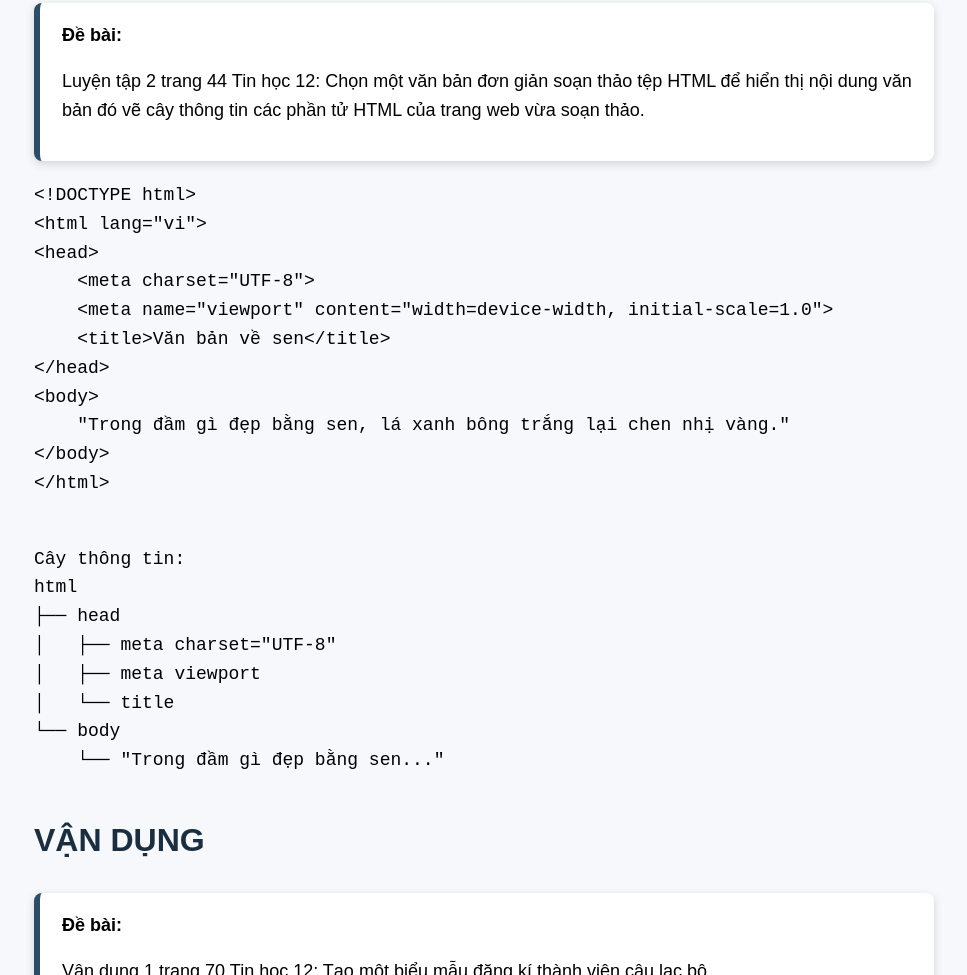
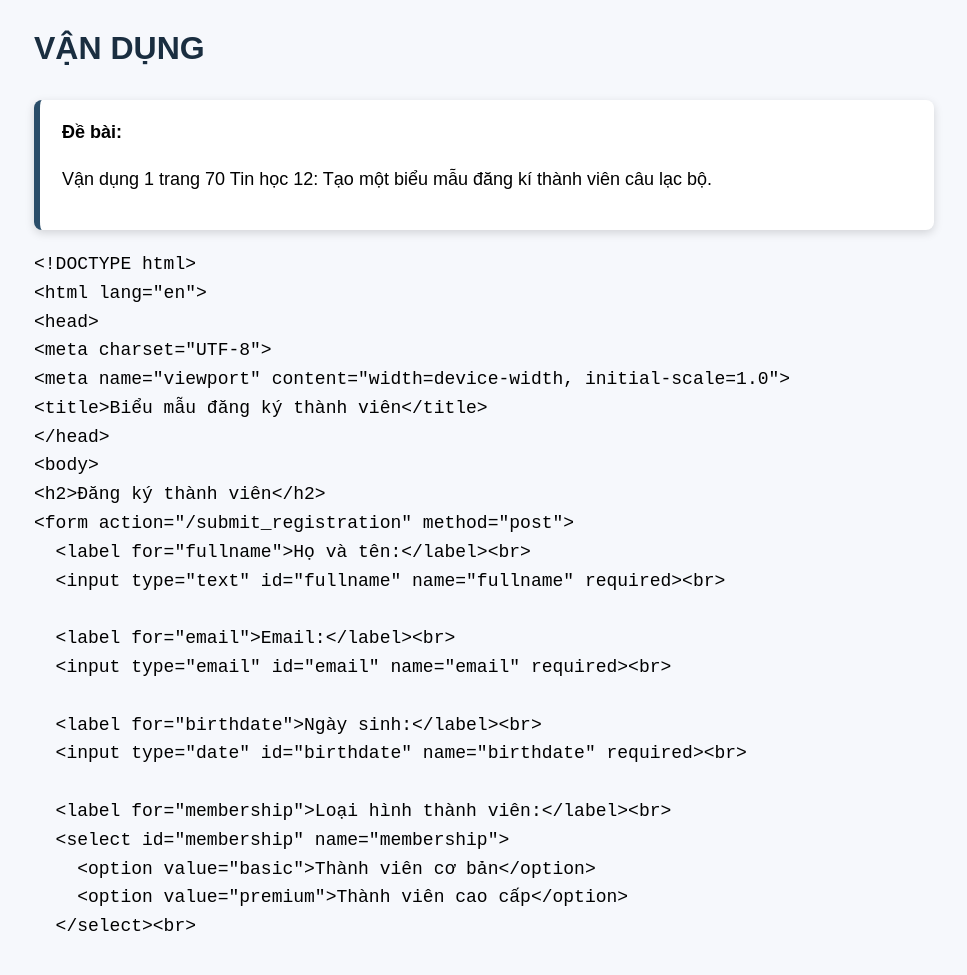
Before and after one commit to thanhphuong290908-stack/b-i-12, a plain HTML site: page index.html in a window 1280 px wide. Shown: the part 1995-2970 px from the top of the page, without its empty margins (156-1123 px from the left). Drawn offline with Linux system fonts and the light colour scheme.

Commit message:
Clean up index.html by removing excess elements
Removed unnecessary content and HTML structure from index.html.

```diff
--- a/index.html
+++ b/index.html
@@ -146,36 +146,7 @@ Ví dụ: Ô chọn ngày sinh.
 &lt;/form&gt;
 </pre>
 
-      <div class="problem-box">
-        <b>Đề bài:</b>
-         <P>Luyện tập 2 trang 44 Tin học 12: Chọn một văn bản đơn giản soạn thảo tệp HTML để hiển thị nội dung văn bản đó vẽ cây thông tin các phần tử HTML của trang web vừa soạn thảo.</P>
 
-    </div>
-
-  <pre>
-&lt;!DOCTYPE html&gt;
-&lt;html lang="vi"&gt;
-&lt;head&gt;
-    &lt;meta charset="UTF-8"&gt;
-    &lt;meta name="viewport" content="width=device-width, initial-scale=1.0"&gt;
-    &lt;title&gt;Văn bản về sen&lt;/title&gt;
-&lt;/head&gt;
-&lt;body&gt;
-    "Trong đầm gì đẹp bằng sen, lá xanh bông trắng lại chen nhị vàng."
-&lt;/body&gt;
-&lt;/html&gt;
- </pre>
-
- <pre>
-Cây thông tin:
-html
-├── head
-│   ├── meta charset="UTF-8"
-│   ├── meta viewport
-│   └── title
-└── body
-    └── "Trong đầm gì đẹp bằng sen..."
-</pre>
 
     <h2>VẬN DỤNG</h2>
 
```
